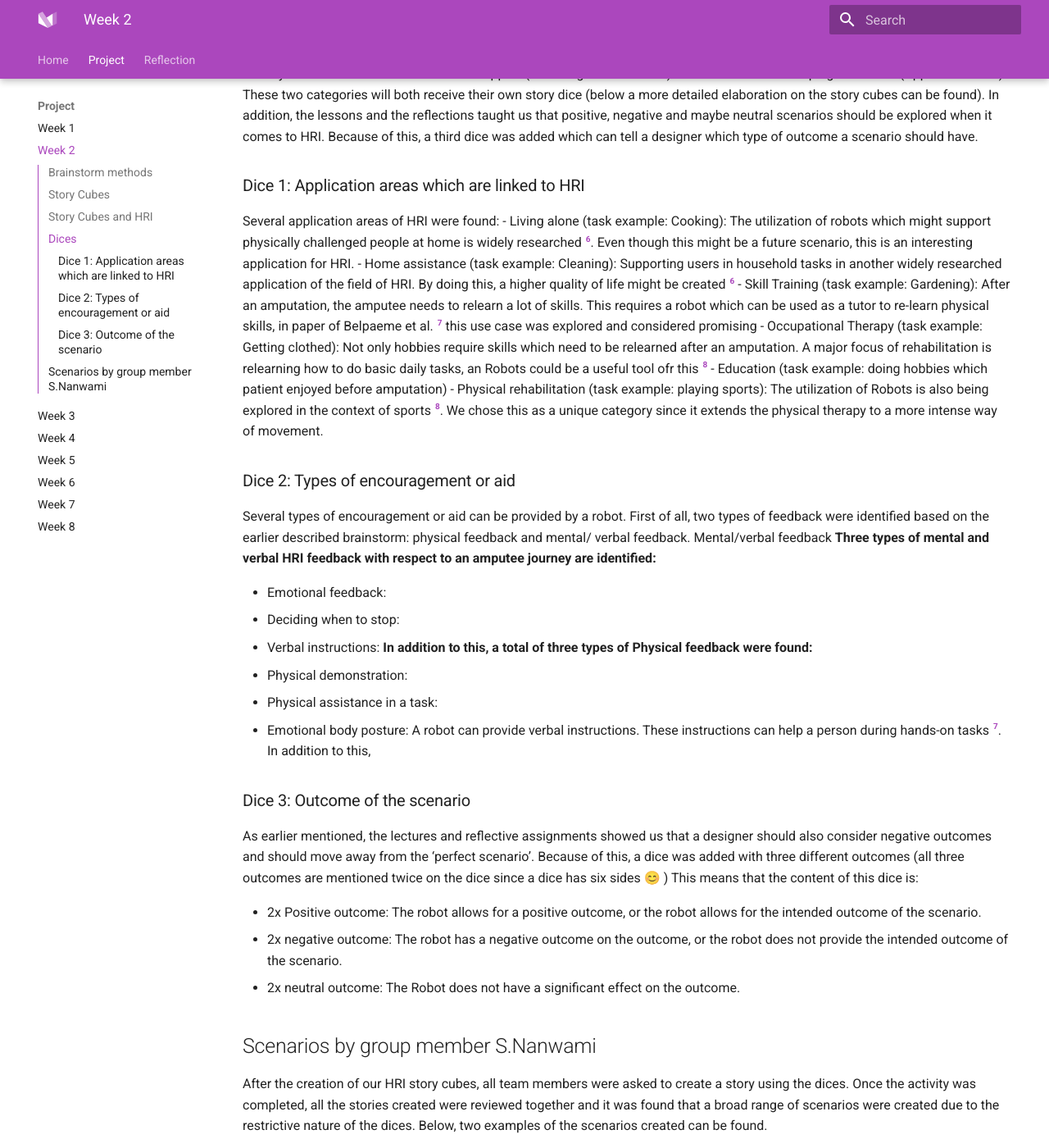
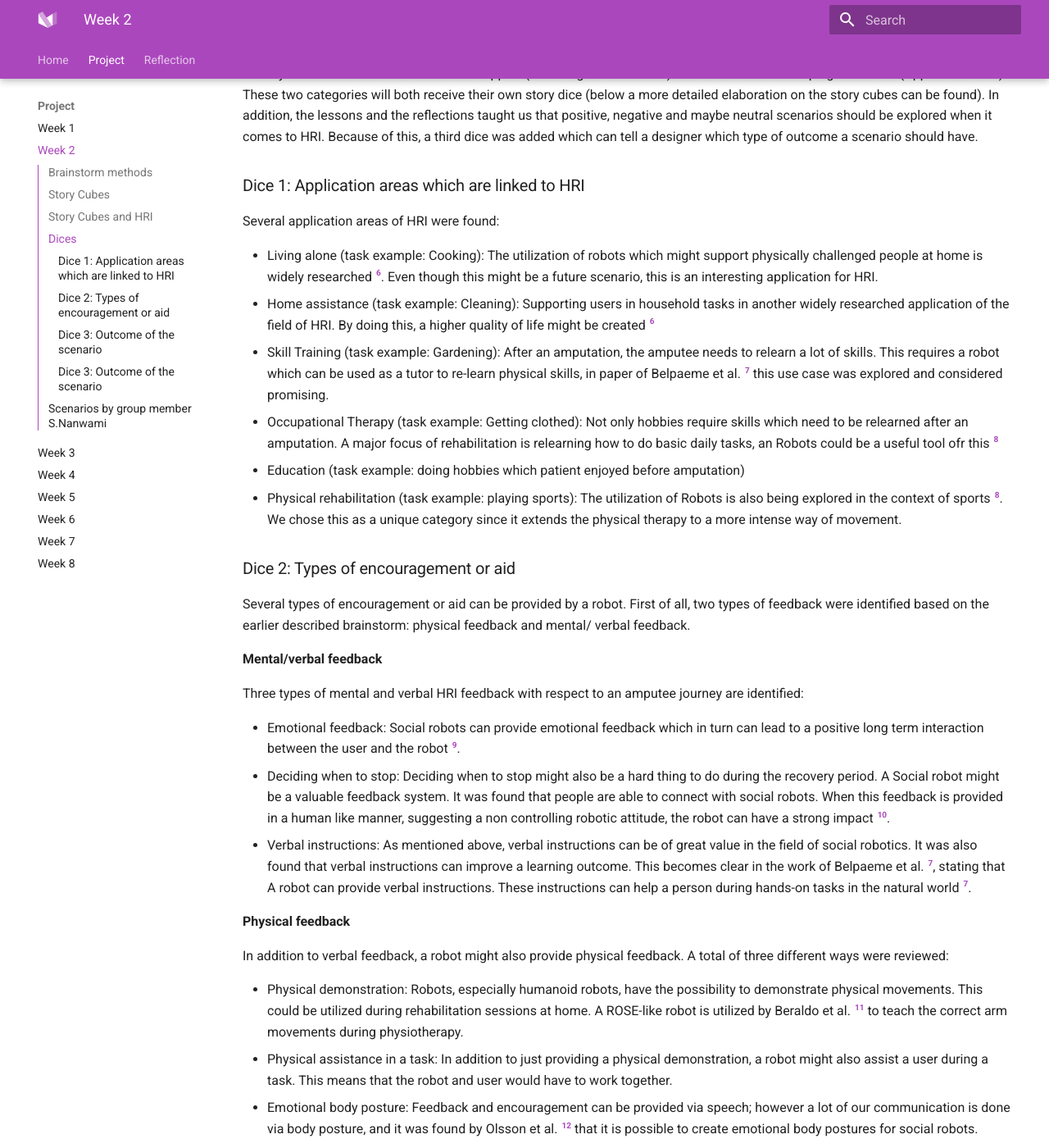
Before and after one commit to HilkeB/social-robot-design-portfolio, an MkDocs documentation site: the page built from docs/project2.md, in a window 1280 px wide and 1400 px high, scrolled down 2877 px. Shown: the whole window at 82% size. Built offline with MkDocs 1.6.1 and Material for MkDocs 9.7.7, drawn with Linux system fonts in a browser that asks for light colours; some of the changed text lies outside the part shown.

Commit message:
last content of project week 2

```diff
--- a/docs/project2.md
+++ b/docs/project2.md
@@ -13,7 +13,7 @@ During the lecture my group and I [^2] explored several user centric design and
 /// caption
 Grouped brainstorm techniques using the 'User Innovatoin Toolbox' [^3].
 ///
-
+[^1]: J. M. Carroll, ‘Five reasons for scenario-based design’, Interacting with Computers, vol. 13, nr. 1, pp. 43-60, sep. 2000, doi: 10.1016/S0953-5438(00)00023-0.
 [^2]:  F. den Brok, S. Nanwani, D. Doeleman, R. den Otter, H. van den Born
 [^3]: ‘User Innovation Toolbox’, Pelckmans Uitgevers. Accessed: May 6th  2025. [Online]. Available at: https://www.pelckmansuitgevers.be/user-innovation-toolbox.html
 ## Story Cubes
@@ -39,27 +39,49 @@ It was decided that a total of three dices would be created as part of our brain
 
 ### Dice 1: Application areas which are linked to HRI
 Several application areas of HRI were found:
+
 -	Living alone (task example: Cooking): The utilization of robots which might support physically challenged people at home is widely researched [^6]. Even though this might be a future scenario, this is an interesting application for HRI.
 -	Home assistance (task example: Cleaning): Supporting users in household tasks in another widely researched application of the field of HRI. By doing this, a higher quality of life might be created [^6]
--	Skill Training (task example: Gardening): After an amputation, the amputee needs to relearn a lot of skills. This requires a robot which can be used as a tutor to re-learn physical skills, in paper of Belpaeme et al. [^7] this use case was explored and considered promising
+-	Skill Training (task example: Gardening): After an amputation, the amputee needs to relearn a lot of skills. This requires a robot which can be used as a tutor to re-learn physical skills, in paper of Belpaeme et al. [^7] this use case was explored and considered promising.
 -	Occupational Therapy (task example: Getting clothed): Not only hobbies require skills which need to be relearned after an amputation. A major focus of rehabilitation is relearning how to do basic daily tasks, an Robots could be a useful tool ofr this [^8]
 -	Education (task example: doing hobbies which patient enjoyed before amputation)
 -	Physical rehabilitation (task example: playing sports): The utilization of Robots is also being explored in the context of sports [^8]. We chose this as a unique category since it extends the physical therapy to a more intense way of movement.
 
 ### Dice 2: Types of encouragement or aid
 Several types of encouragement or aid can be provided by a robot. First of all, two types of feedback were identified based on the earlier described brainstorm: physical feedback and mental/ verbal feedback.
-Mental/verbal feedback
-**Three types of mental and verbal HRI feedback with respect to an amputee journey are identified:**
 
--	Emotional feedback:
--	Deciding when to stop:
--	Verbal instructions:
-**In addition to this, a total of three types of Physical feedback were found:**
+**Mental/verbal feedback**
 
--	Physical demonstration:
--	Physical assistance in a task:
--	Emotional body posture:
- A robot can provide verbal instructions. These instructions can help a person during hands-on tasks [^7]. In addition to this,
+Three types of mental and verbal HRI feedback with respect to an amputee journey are identified:
+
+-	Emotional feedback: Social robots can provide emotional feedback which in turn can lead to a positive long term interaction between the user and the robot [^9].
+-	Deciding when to stop: Deciding when to stop might also be a hard thing to do during the recovery period. A Social robot might be a valuable feedback system. It was found that people are able to connect with social robots. When this feedback is provided in a human like manner, suggesting a non controlling robotic attitude, the robot can have a strong impact [^10].
+-	Verbal instructions: As mentioned above, verbal instructions can be of great value in the field of social robotics. It was also found that verbal instructions can improve a learning outcome. This becomes clear in the work of Belpaeme et al. [^7], stating that A robot can provide verbal instructions. These instructions can help a person during hands-on tasks in the natural world [^7].
+
+**Physical feedback**
+
+In addition to verbal feedback, a robot might also provide physical feedback. A total of three different ways were reviewed:
+
+-	Physical demonstration: Robots, especially humanoid robots, have the possibility to demonstrate physical movements. This could be utilized during rehabilitation sessions at home. A ROSE-like robot is utilized by Beraldo et al. [^11] to teach the correct arm movements during physiotherapy.
+-	Physical assistance in a task: In addition to just providing a physical demonstration, a robot might also assist a user during a task. This means that the robot and user would have to work together.
+-	Emotional body posture: Feedback and encouragement can be provided via speech; however a lot of our communication is done via body posture, and it was found by Olsson et al. [^12] that it is possible to create emotional body postures for social robots.
+
+### Dice 3: Outcome of the scenario
+As earlier mentioned, the lectures and reflective assignments showed us that a designer should also consider negative outcomes and should move away from the ‘perfect scenario’. Because of this, a dice was added with three different outcomes (all three outcomes are mentioned twice on the dice since a dice has six sides 😊 )
+This means that the content of this dice is:
+
+-	2x Positive outcome: The robot allows for a positive outcome, or the robot allows for the intended outcome of the scenario.
+-	2x negative outcome: The robot has a negative outcome on the outcome, or the robot does not provide the intended outcome of the scenario.
+-	2x neutral outcome: The Robot does not have a significant effect on the outcome.
+
+[^6]: S. Bedaf, G. J. Gelderblom, en L. De Witte, ‘Overview and Categorization of Robots Supporting Independent Living of Elderly People: What Activities Do They Support and How Far Have They Developed’, Assistive Technology, vol. 27, nr. 2, pp. 88-100, apr. 2015, doi: 10.1080/10400435.2014.978916.
+[^7]:  T. Belpaeme, J. Kennedy, A. Ramachandran, B. Scassellati, en F. Tanaka, ‘Social robots for education: A review’, Sci. Robot., vol. 3, nr. 21, p. eaat5954, aug. 2018, doi: 10.1126/scirobotics.aat5954.
+[^8]: I. H. Han e.a., ‘Human-Robot Interaction and Social Robot: The Emerging Field of Healthcare Robotics and Current and Future Perspectives for Spinal Care’, Neurospine, vol. 21, nr. 3, pp. 868-877, sep. 2024, doi: 10.14245/ns.2448432.216.
+[^9]: I. Leite, G. Castellano, A. Pereira, C. Martinho, en A. Paiva, ‘Empathic Robots for Long-term Interaction: Evaluating Social Presence, Engagement and Perceived Support in Children’, Int J of Soc Robotics, vol. 6, nr. 3, pp. 329-341, aug. 2014, doi: 10.1007/s12369-014-0227-1
+[^10]: Torrey, C., Fussell, S.R. and Kiesler, S., 2013, March. How a robot should give advice. In 2013 8th ACM/IEEE international conference on human-robot interaction (HRI) (pp. 275-282). IEEE.
+[^11]: G. Beraldo, A. Bajrami, A. Umbrico, G. Cortellessa, en M. C. Palpacelli, ‘AI-Enabled Framework for Augmenting Upper Limb Rehabilitation With a Social Robot’, in 2024 20th IEEE/ASME International Conference on Mechatronic and Embedded Systems and Applications (MESA), Genova, Italy: IEEE, sep. 2024, pp. 1-8. doi: 10.1109/MESA61532.2024.10704845.
+[^12]: E. Mårell-Olsson e.a., ‘Navigating the Human–Robot Interface—Exploring Human Interactions and Perceptions with Social and Telepresence Robots’, Applied Sciences, vol. 15, nr. 3, p. 1127, jan. 2025, doi: 10.3390/app15031127.
+
 
 ### Dice 3: Outcome of the scenario
 As earlier mentioned, the lectures and reflective assignments showed us that a designer should also consider negative outcomes and should move away from the ‘perfect scenario’. Because of this, a dice was added with three different outcomes (all three outcomes are mentioned twice on the dice since a dice has six sides 😊 )
@@ -74,13 +96,15 @@ This means that the content of this dice is:
 [^8]: I. H. Han e.a., ‘Human-Robot Interaction and Social Robot: The Emerging Field of Healthcare Robotics and Current and Future Perspectives for Spinal Care’, Neurospine, vol. 21, nr. 3, pp. 868-877, sep. 2024, doi: 10.14245/ns.2448432.216.
 
 ## Scenarios by group member S.Nanwami
-After the creation of our HRI story cubes, all team members were asked to create a story using the dices. Once the activity was completed, all the stories created were reviewed together and it was found that a broad range of scenarios were created due to the restrictive nature of the dices. Below, two examples of the scenarios created can be found.
+After the creation of our HRI story cubes, all team members were asked to create a story using the dices. Once the activity was completed, all the stories created were reviewed together and it was found that a broad range of scenarios were created due to the restrictive nature of the dices. Below, two examples of the scenarios created can be found. I chose to add the scenarios created by S.Nanwami since they showcase two very different outcomes.
 
 **Gardening +  Verbal Instructions + Positive (Regular Scenario)**
+
 The user tries to plant flowers which he has never done before. ROSE robot offers verbal instructions into how to plant these plants. i.e. “Dig a hole 5cm wide”, “Place the pot in the hole”, “cover the pot with soil”...
 Through this, ROSE provides simple clear instructions into how to plant the plants properly. This will allow for the user to feel satisfied with the result since the plants will grow properly. Thus, a positive outcome is produced: The robot helps in teaching the user and gain more confidence
 
 **Sports + Emotional Stimuli + Neutral (Speculative scenario)**
+
 While the user is participating in a physical (sport) exercise, the robot is encouraging the user by providing them with emotional stimuli such as: “Keep it up!, “You are doing great”...
 With this, the user might realize that they can play with the system and still receive this feedback without completing the task in hand. They could find a way to move the camera or just move in specific moments such as ROSE perceives that the user is completing the task. This would basically mean that ROSE will continue providing emotional feedback and encouragement without truly needing to since the user isn’t completing the task.
 This in essence leads to no improvement but not much harm either so the outcome is Neutral: The technology does not help or negatively impact the physical condition of the user.
```
Also changed, not shown: other parts of docs/project2.md (+1 -1 lines).
